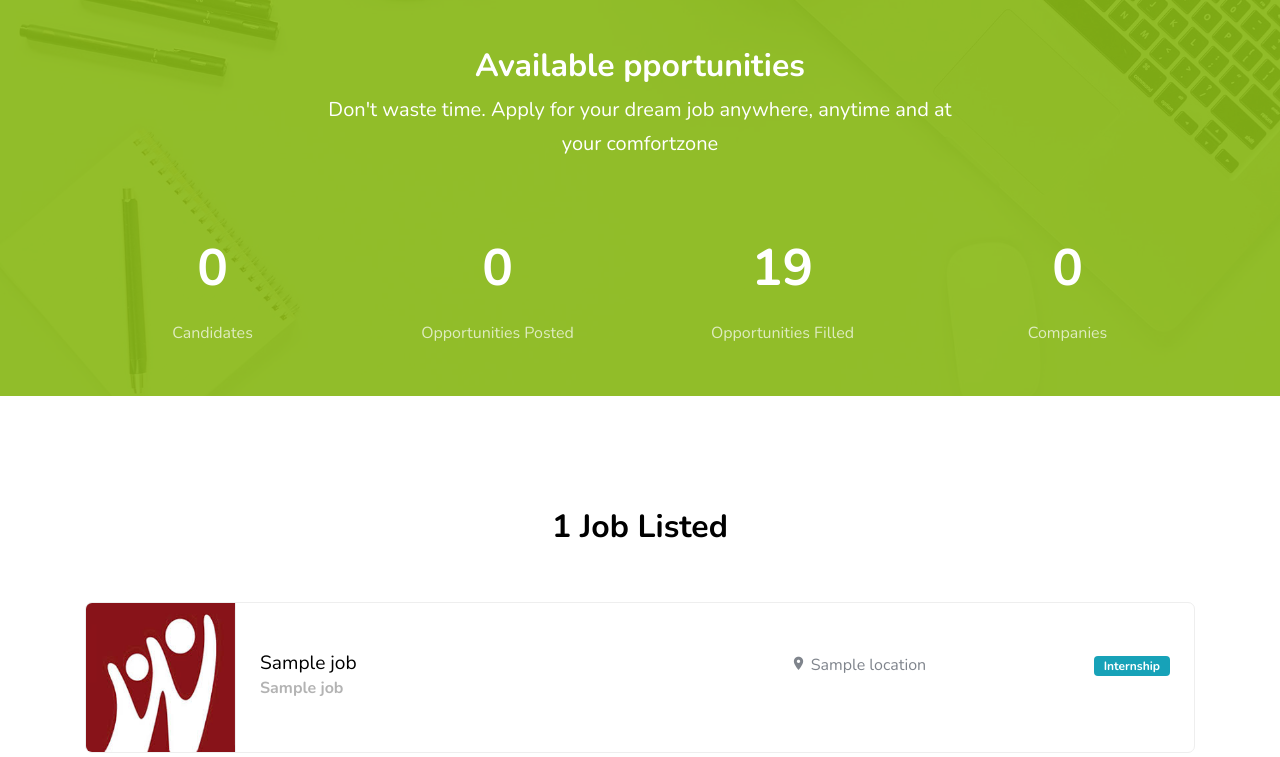
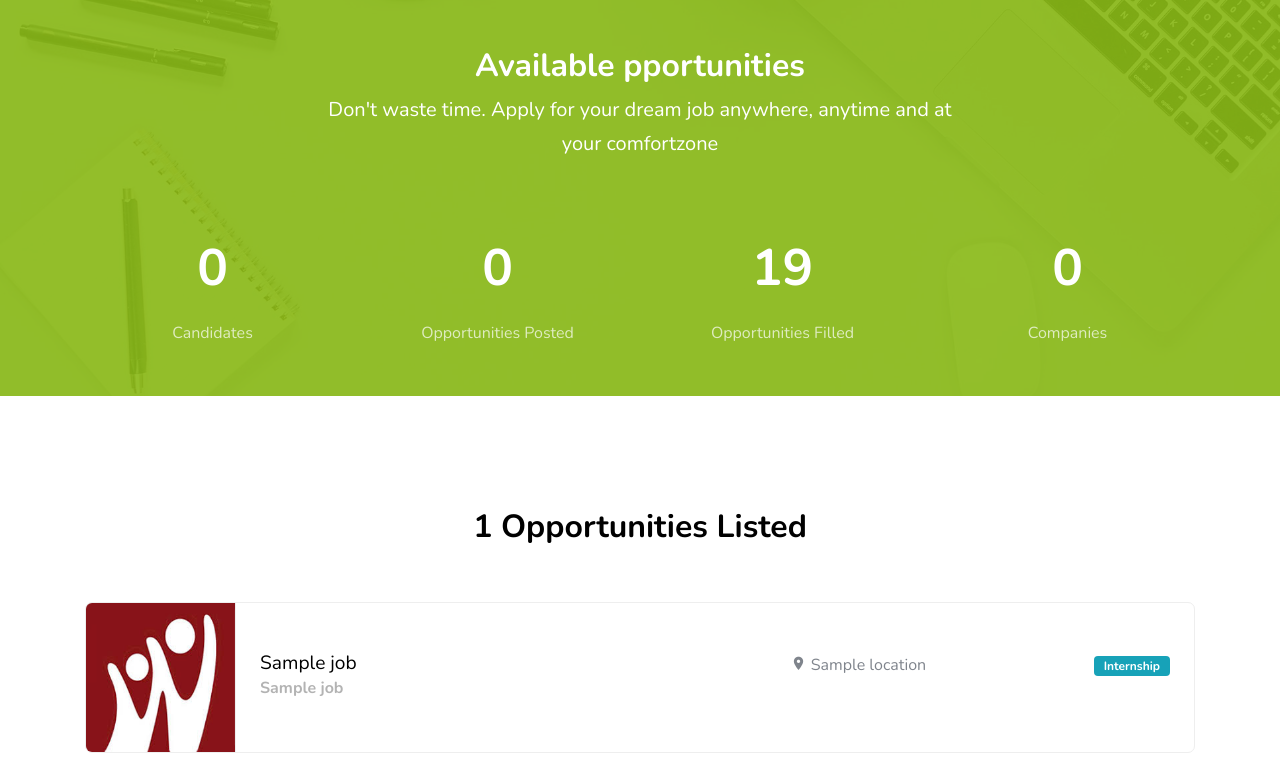
Before and after one commit to biwott21/django_work, a Django app: template template/jobapp/index.html in a window 1280 px wide. Shown: the part 901-1658 px from the top of the page. Run offline with Django 3.2, Linux system fonts and the light colour scheme; the template is opened without the code that fills it: most values are stand-ins (such as "Sample title", 1, 10 or a date in 2020); some libraries are stand-ins or nearby versions; some web fonts are replaced.

Commit message:
modified templates

```diff
--- a/template/jobapp/index.html
+++ b/template/jobapp/index.html
@@ -79,7 +79,7 @@
     {% if page_obj %}
     <div class="row mb-5 justify-content-center">
       <div class="col-md-7 text-center">
-        <h2 class="section-title mb-2">{{ total_jobs }} Job Listed</h2>
+        <h2 class="section-title mb-2">{{ total_jobs }} Opportunities Listed</h2>
       </div>
     </div>
 
```
